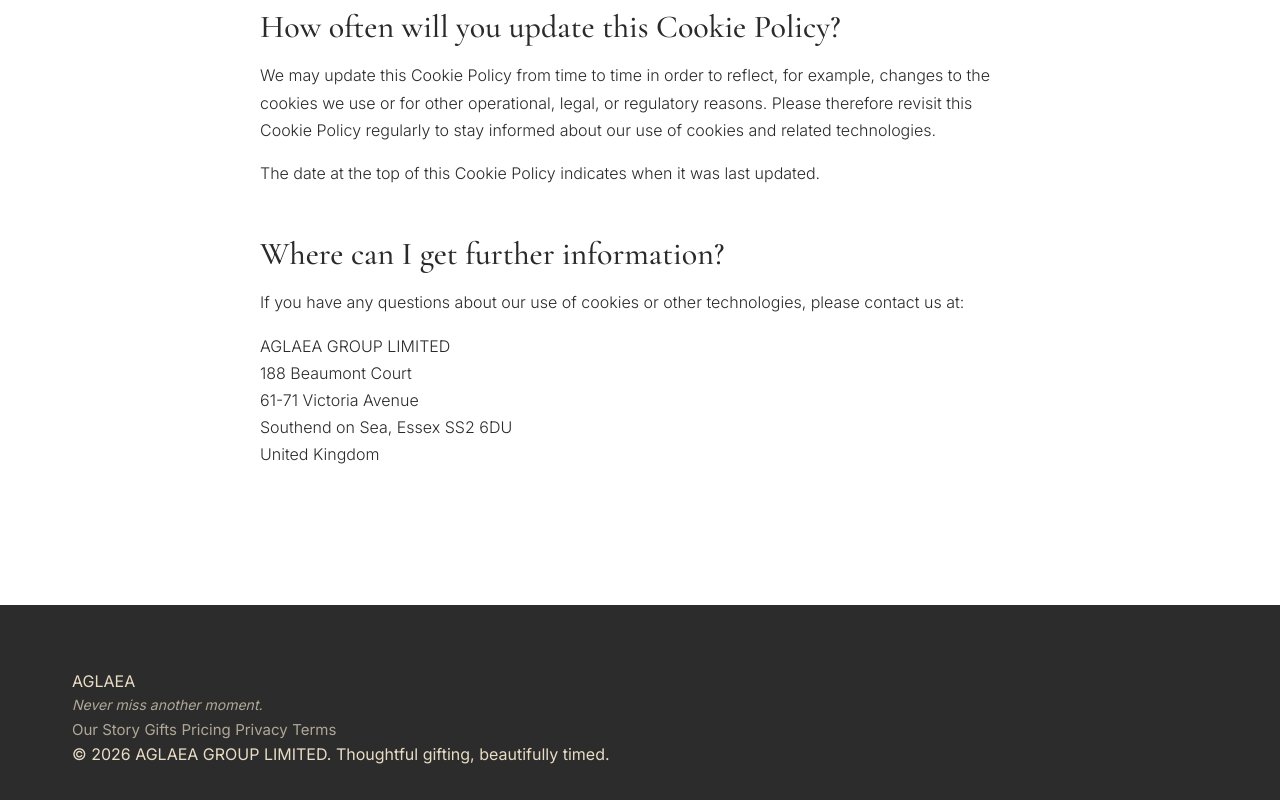
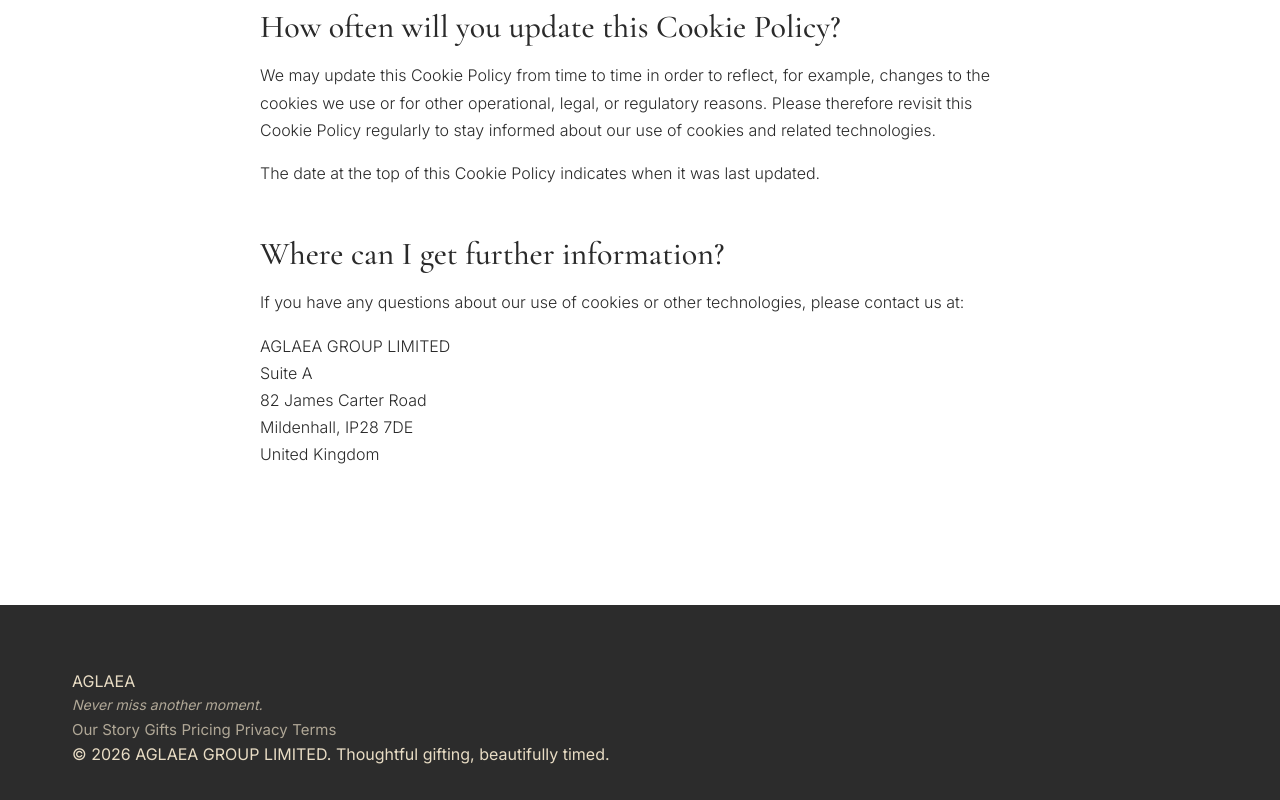
Before and after one commit to jamesgorsuch33/aglaea-site, a website: page cookie-policy.html in a window 1280 px wide. Shown: the part 3641-4441 px from the top of the page. Drawn offline with nearby package versions, Linux system fonts and the light colour scheme.

Commit message:
Update cookie-policy.html

```diff
--- a/cookie-policy.html
+++ b/cookie-policy.html
@@ -120,9 +120,9 @@
 
                 <p>
                     AGLAEA GROUP LIMITED<br>
-                    188 Beaumont Court<br>
-                    61-71 Victoria Avenue<br>
-                    Southend on Sea, Essex SS2 6DU<br>
+                    Suite A<br>
+                    82 James Carter Road<br>
+                    Mildenhall, IP28 7DE<br>
                     United Kingdom
                 </p>
 
```
